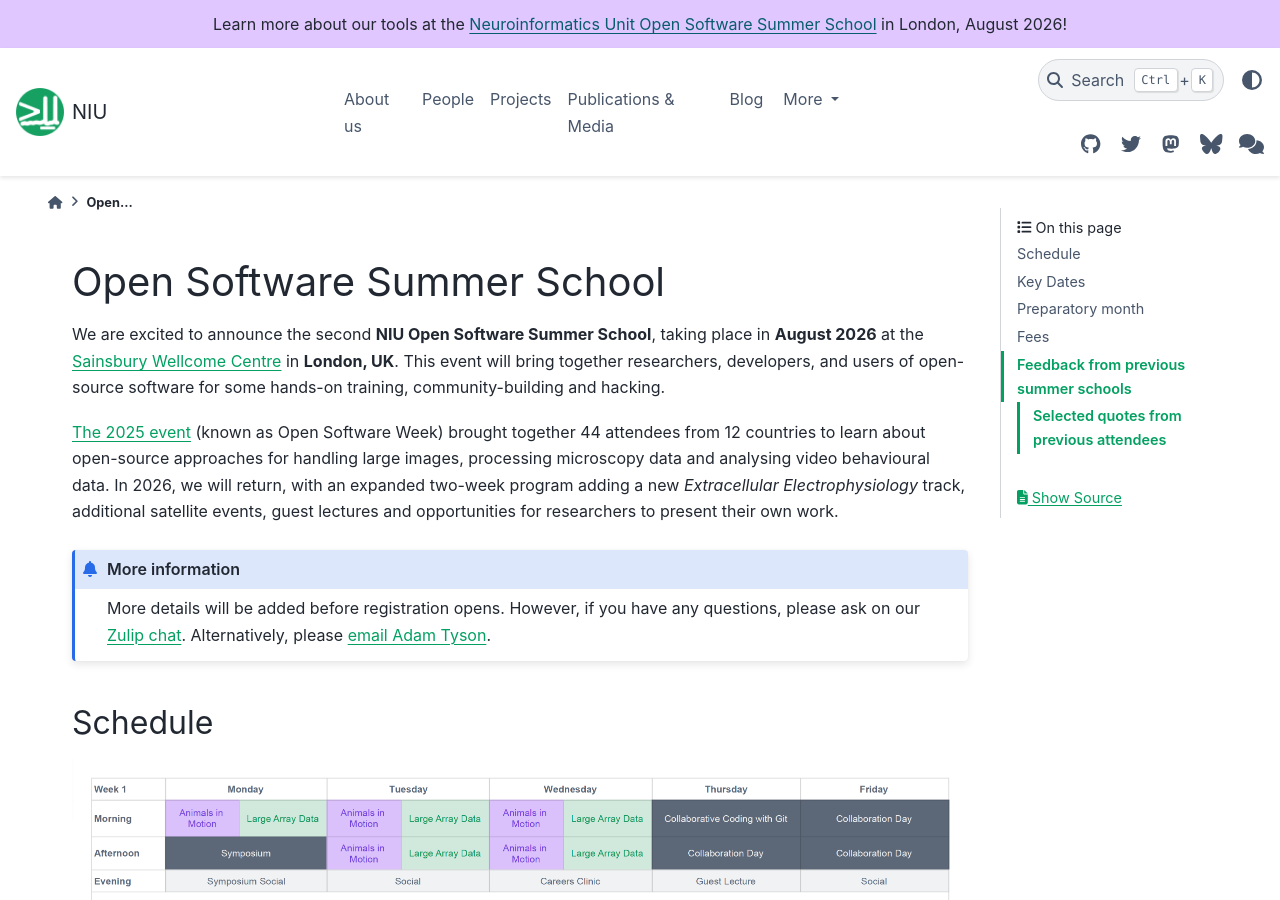
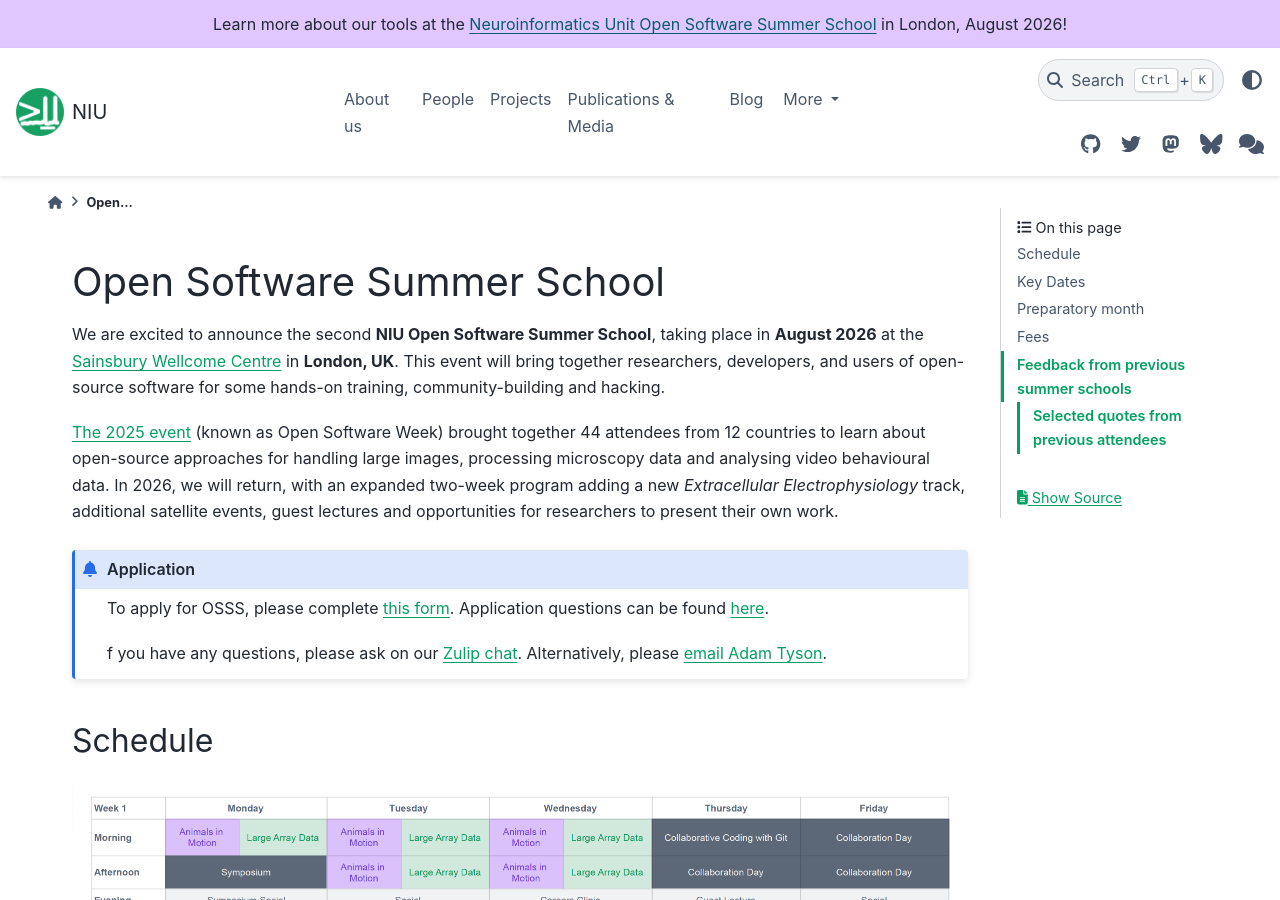
Before and after one commit to neuroinformatics-unit/neuroinformatics-unit.github.io, a Sphinx documentation site: the page built from docs/source/open-software-summer-school/index.md, in a window 1280 px wide and 900 px high. Built offline with Sphinx 7.4.7 and the PyData theme 0.15.4, drawn with Linux system fonts in a browser that asks for light colours; nearby versions of some CDN libraries; some of the changed text lies outside the part shown.

Commit message:
Add link to application form

````diff
--- a/docs/source/open-software-summer-school/index.md
+++ b/docs/source/open-software-summer-school/index.md
@@ -10,10 +10,11 @@
 In 2026, we will return, with an expanded two-week program adding a new *Extracellular Electrophysiology* track,
 additional satellite events, guest lectures and opportunities for researchers to present their own work.
 
-:::{admonition} More information
+:::{admonition} Application
 :class: info
-More details will be added before registration opens.
-However, if you have any questions, please ask on our [Zulip chat](https://neuroinformatics.zulipchat.com/#narrow/channel/542225-Open-Software-Summer-School).
+To apply for OSSS, please complete [this form](https://forms.gle/S4jWFdQktkRxfHBo9). Application questions can be found [here](./2026/application_questions).
+
+f you have any questions, please ask on our [Zulip chat](https://neuroinformatics.zulipchat.com/#narrow/channel/542225-Open-Software-Summer-School).
 Alternatively, please <a href="mailto:adam.tyson@ucl.ac.uk ?subject=Open Software Summer School">email Adam Tyson</a>.
 :::
 
@@ -126,8 +127,10 @@
 :caption: Index
 :hidden:
 
+2026/application_questions
 funding
 2025/index
 
 
+
 ```
````
Also changed, not shown: docs/source/open-software-summer-school/2026/application_questions.md (added, +35 -0 lines).
